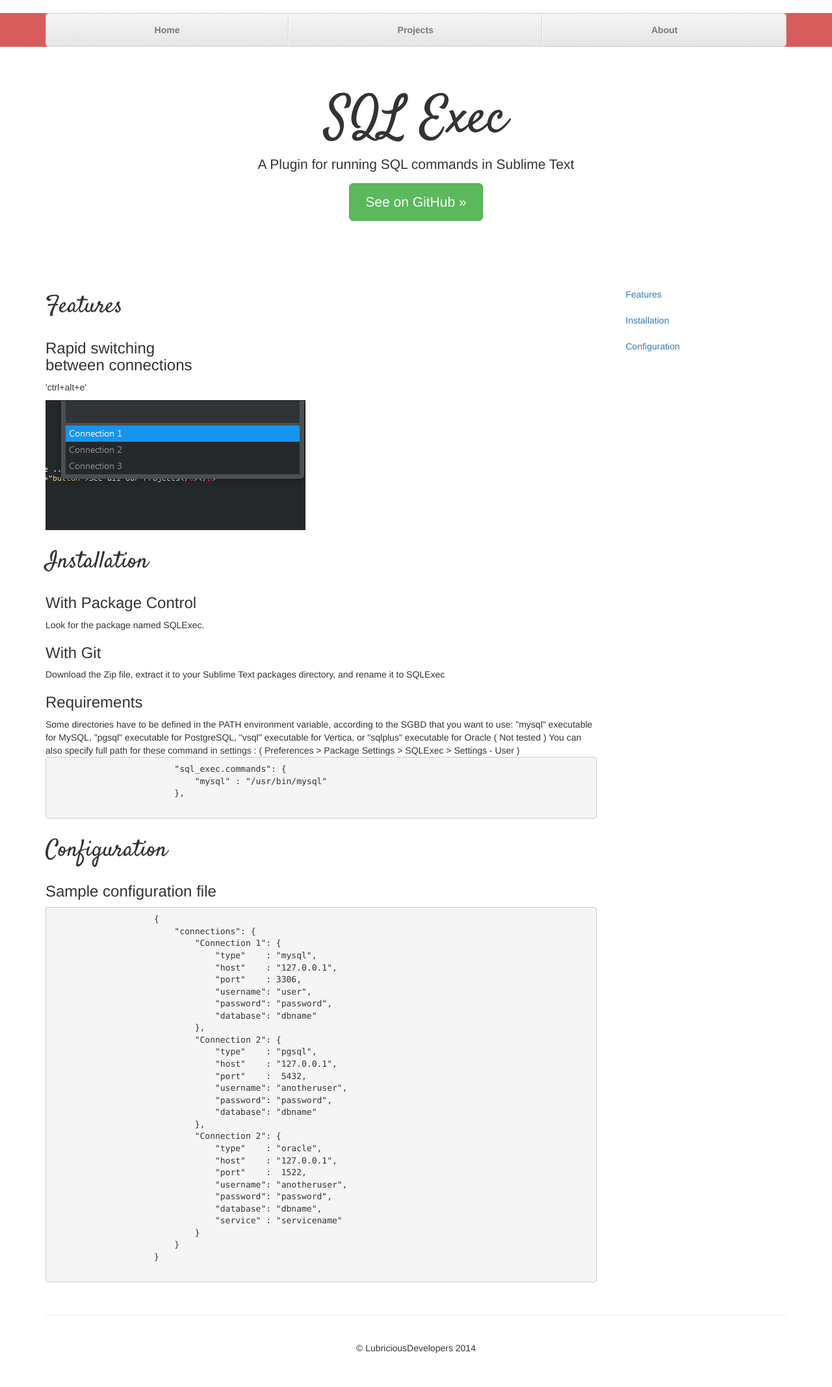
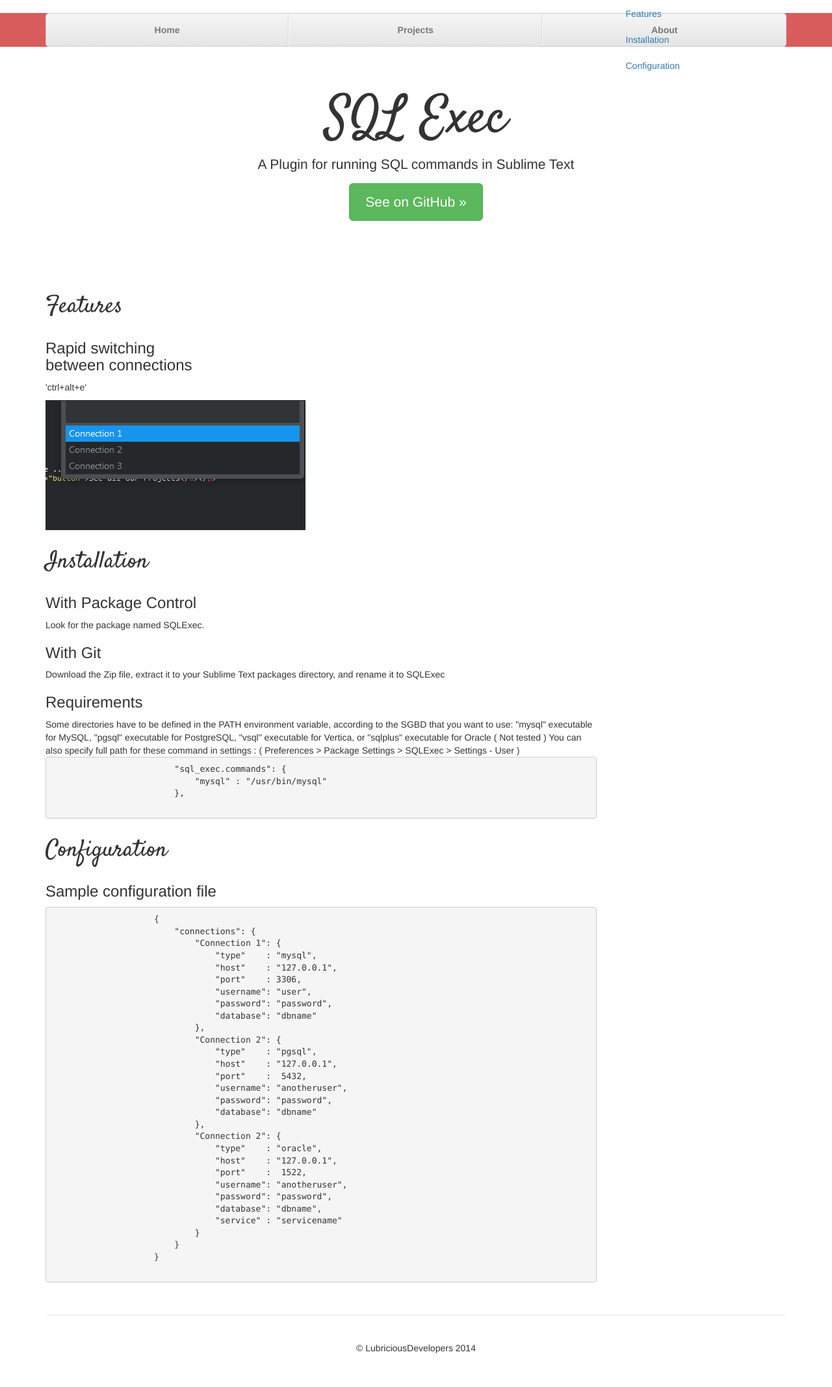
Before and after one commit to LubriciousDevelopers/lubriciousdevelopers.github.io, a Jekyll site: the page built from projects/sublime-sql-exec/index.html, in a window 1280 px wide. Shown: the whole page at 65% size. Built offline with Jekyll 4.4.1, drawn with Linux system fonts in a browser that asks for light colours; nearby versions of some CDN libraries.

Commit message:
Add style for affix

```diff
--- a/css/styles.css
+++ b/css/styles.css
@@ -4,6 +4,10 @@
 
 h1, h2 {
     font-family: 'Satisfy', cursive;
+}
+
+.affix {
+    top: 1px;
 }
 
 img.avatar {
```
